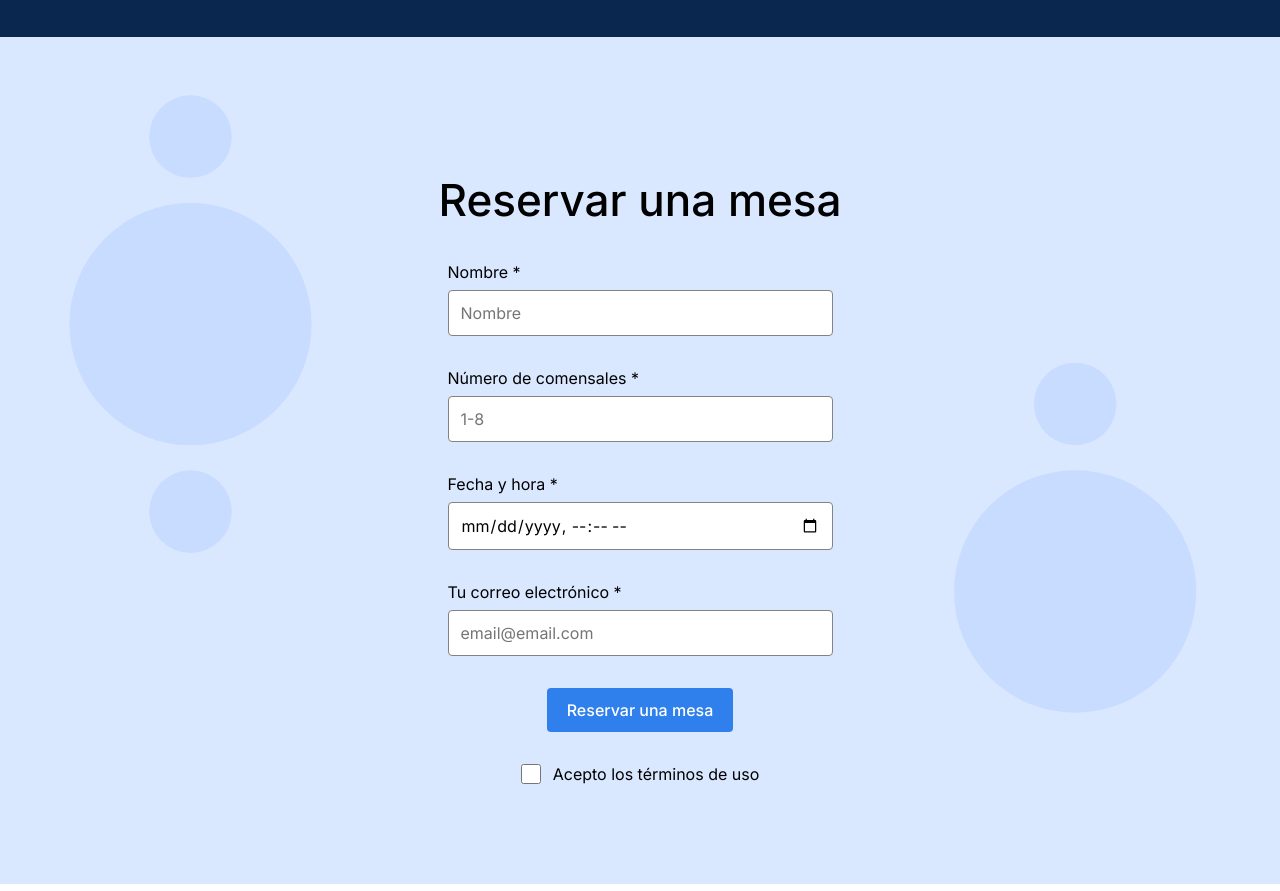
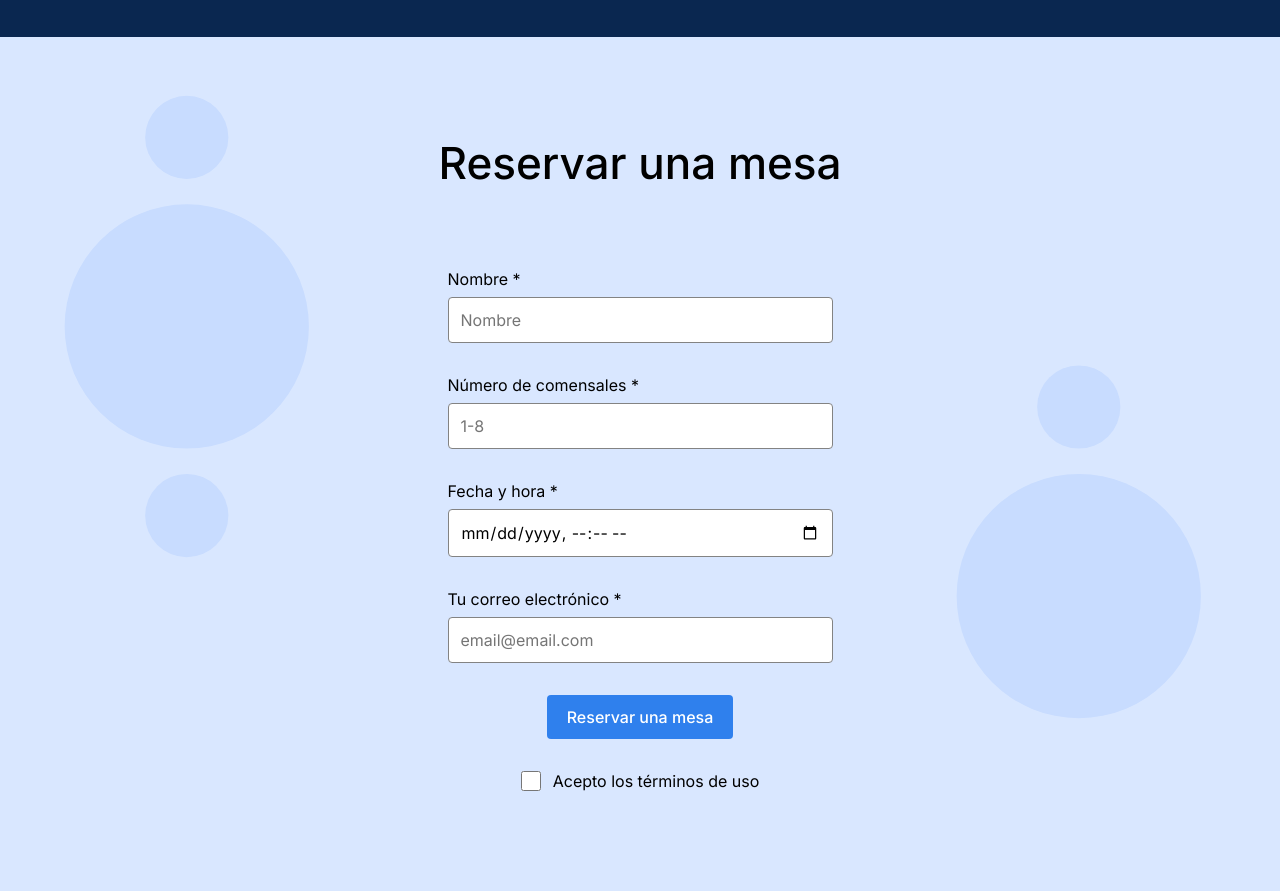
Before and after one commit to Gaboobga/web_project_coffeeshop, a plain HTML site: page index.html in a window 1280 px wide. Shown: the part 1560-2451 px from the top of the page. Drawn offline with Linux system fonts and the light colour scheme.

Commit message:
correción

```diff
--- a/pages/index.css
+++ b/pages/index.css
@@ -173,6 +173,7 @@
   font-size: 44px;
   line-height: 52px;
   text-align: center;
+  margin: 0 0 80px;
 }
 
 .reservation__form {
```
